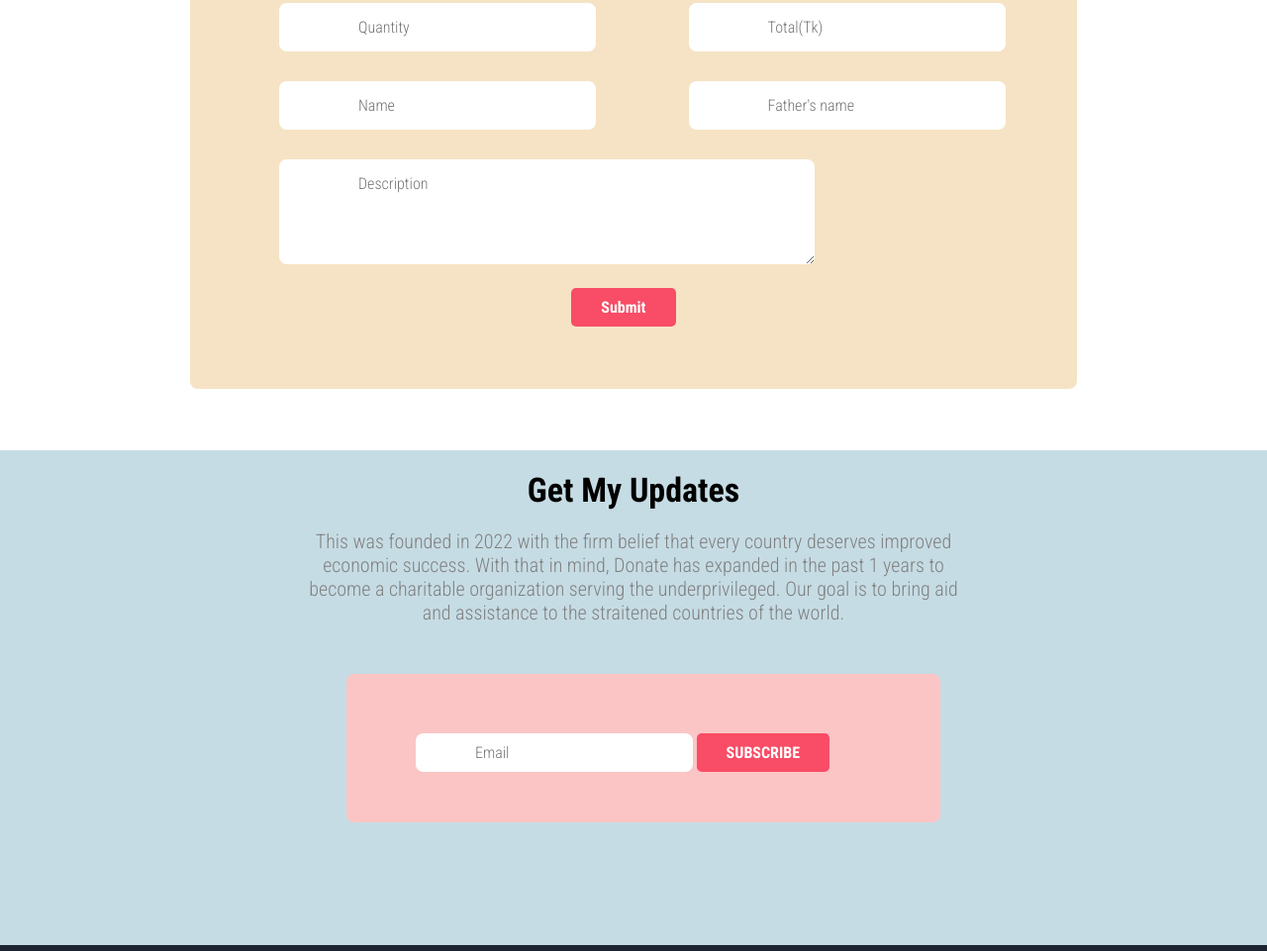
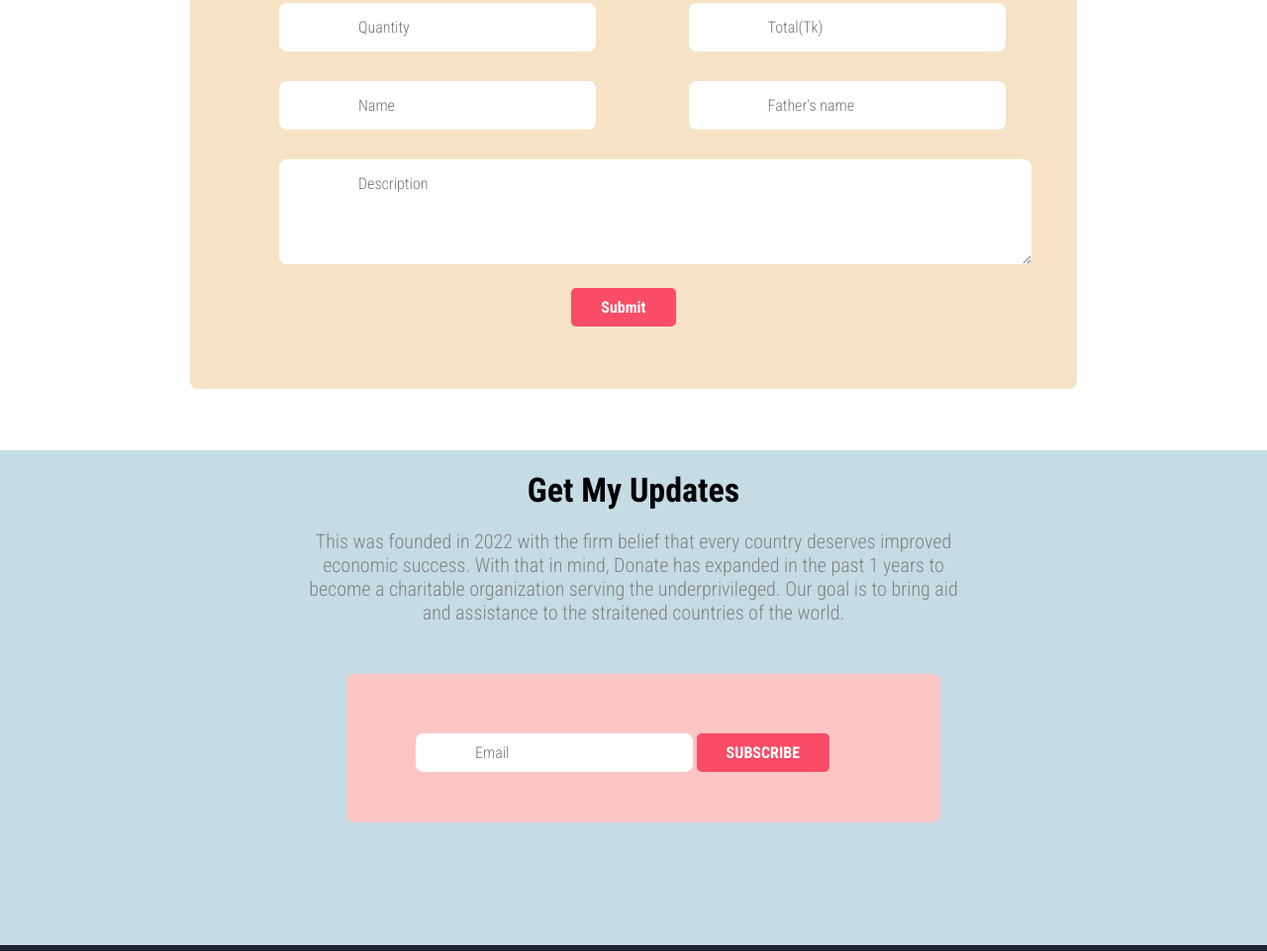
Before and after one commit to Shovon15/Donation-page, a plain HTML site: page index.html in a window 1280 px wide. Shown: the part 3035-3996 px from the top of the page at 99% size. Drawn offline with Linux system fonts and the light colour scheme.

Commit message:
qurbani section col change

```diff
--- a/index.html
+++ b/index.html
@@ -134,7 +134,7 @@
                     <input class="input-fild" type="text" placeholder="Father's name">
                 </div>
                 <div>
-                    <textarea id="input-text" placeholder="Description" name="textarea" rows="4" cols="50"></textarea>
+                    <textarea id="input-text" placeholder="Description" name="textarea" rows="4" cols="80"></textarea>
                 </div>
                 <a class="submit-btn" href="#submit">Submit</a>
             </div>
```
